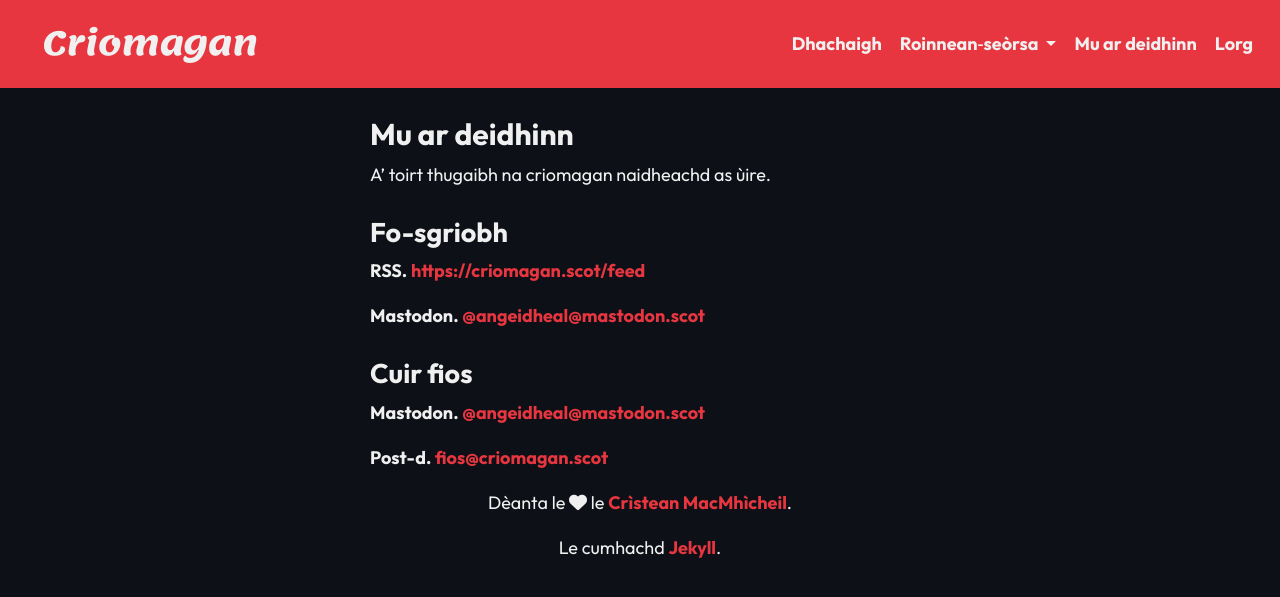
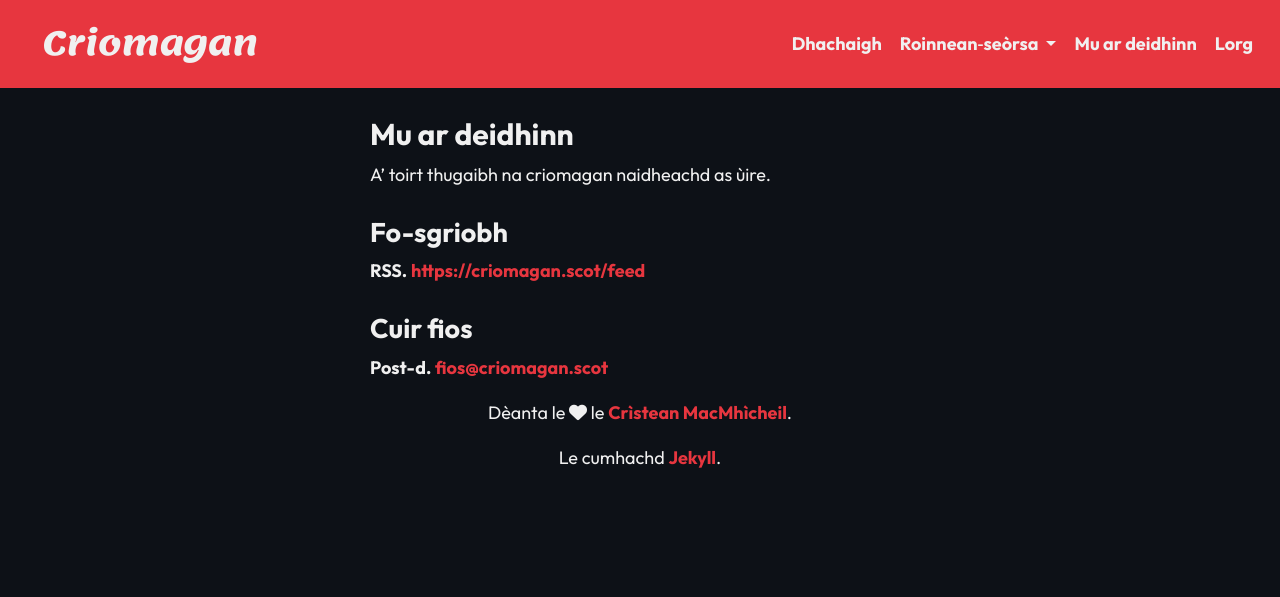
Before and after one commit to angeidheal/angeidheal.github.io, a Jekyll site: the page built from mu-ar-dheidhinn.md, in a window 1280 px wide. Shown: the top 597 px of the page. Built offline with Jekyll 4.4.1, drawn with Linux system fonts in a browser that asks for light colours; nearby versions of some CDN libraries.

Commit message:
Update mu-ar-dheidhinn.md

```diff
--- a/mu-ar-dheidhinn.md
+++ b/mu-ar-dheidhinn.md
@@ -10,10 +10,6 @@ A' toirt thugaibh na criomagan naidheachd as ùire.
 
 **RSS.** [https://criomagan.scot/feed](https://criomagan.scot/feed)
 
-**Mastodon.** [@angeidheal@mastodon.scot](https://www.mastodon.scot/@angeidheal)
-
 ## Cuir fios
 
-**Mastodon.** [@angeidheal@mastodon.scot](https://www.mastodon.scot/@angeidheal)
-
 **Post-d.** [fios@criomagan.scot](mailto:fios@criomagan.scot)
```
